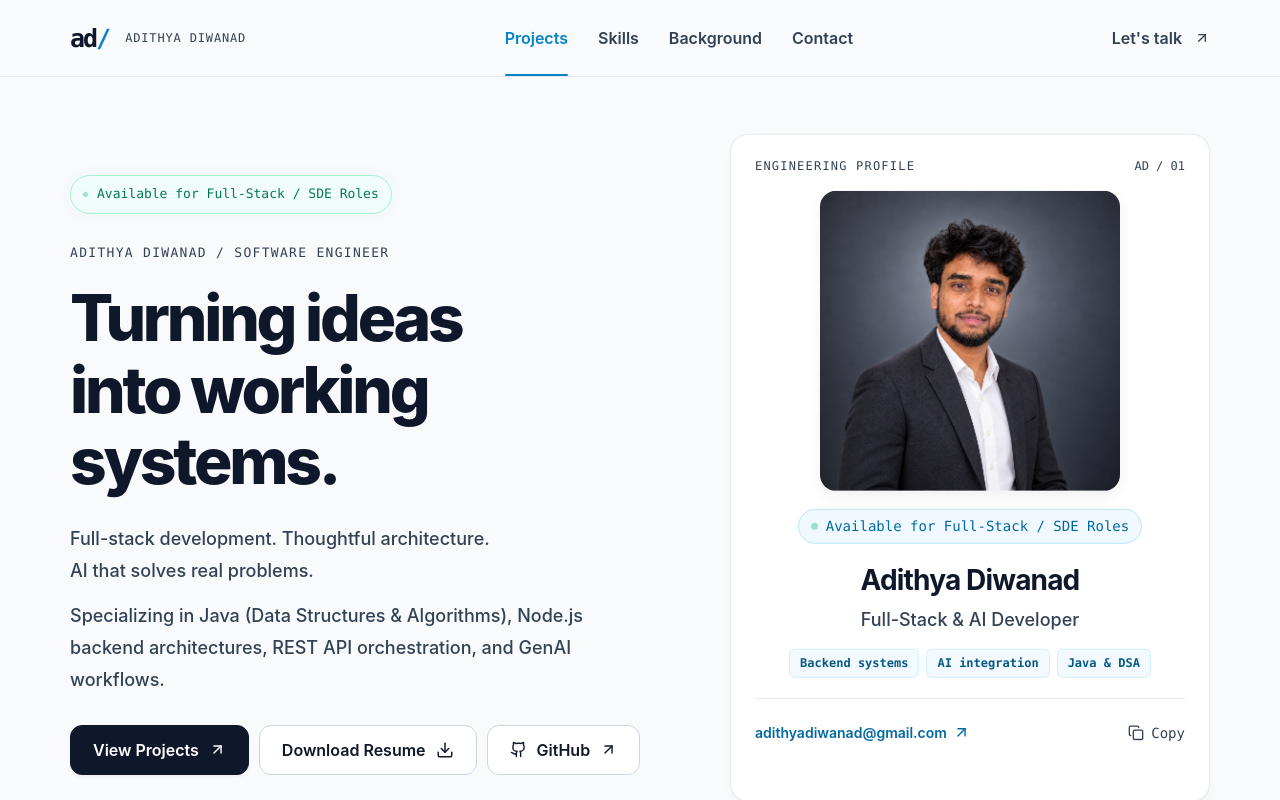
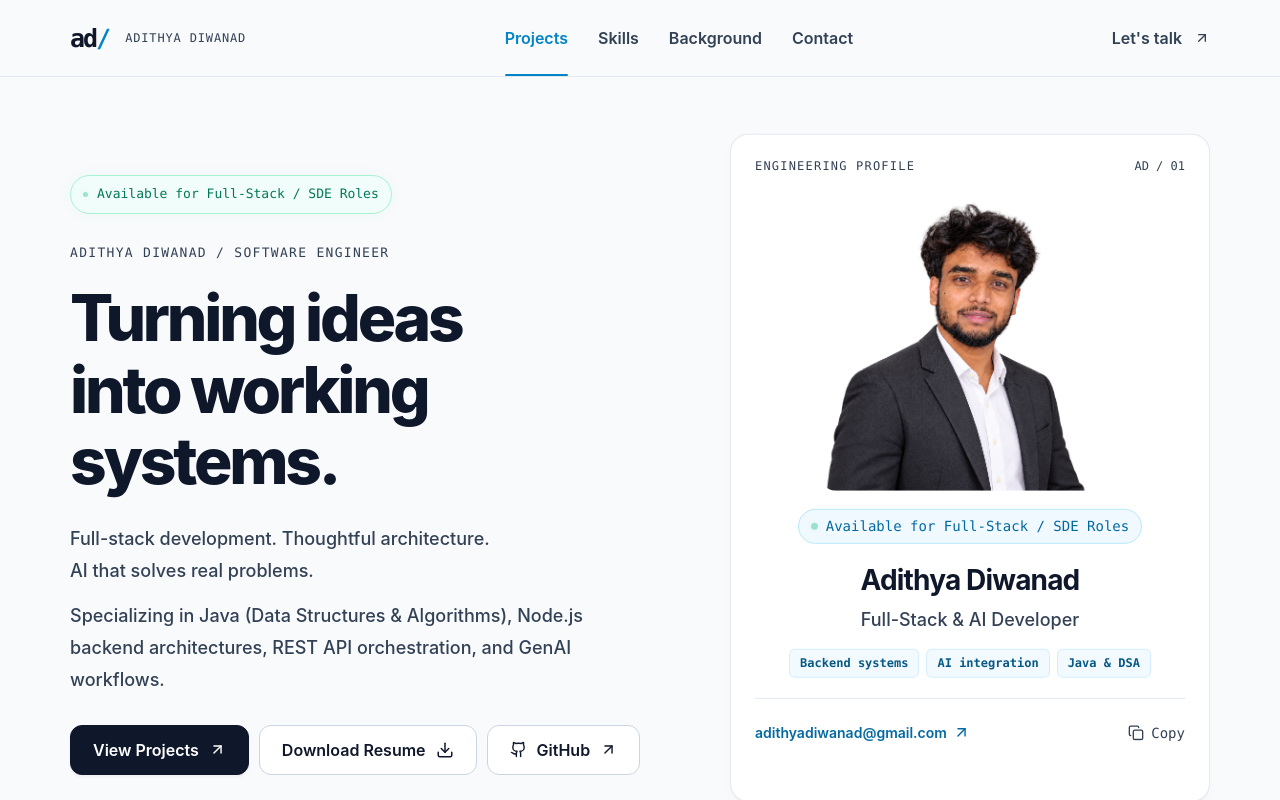
Before and after one commit to adithyadiwanad-sudo/adithya-portfolio, a React (Vite) app: page / in a window 1280 px wide. Shown: the top 800 px of the page. Built offline with nearby package versions, Linux system fonts and the light colour scheme.

Commit message:
applyed more animation for the UI

```diff
--- a/src/components/ProfileAvatar.jsx
+++ b/src/components/ProfileAvatar.jsx
@@ -18,7 +18,11 @@ export default function ProfileAvatar() {
         variants={{ rest: { opacity: 0 }, hover: { opacity: 1 } }}
         transition={{ duration: reduced ? 0 : 0.3 }}
       />
-      <div className="portrait-clip">
+      <motion.div
+        className="portrait-clip"
+        animate={reduced ? { y: 0, rotate: 0 } : { y: [0, -6, 0], rotate: [0, 0.6, 0] }}
+        transition={{ duration: 7, repeat: Infinity, ease: "easeInOut" }}
+      >
         {failed ? (
           <a
             href={profile.imageSourceUrl}
@@ -40,12 +44,12 @@ export default function ProfileAvatar() {
             onError={() => setFailed(true)}
             variants={{
               rest: { scale: 1 },
-              hover: { scale: reduced ? 1 : 1.05 },
+              hover: { scale: reduced ? 1 : 1.05, rotate: reduced ? 0 : -1 },
             }}
             transition={{ type: "spring", stiffness: 260, damping: 20 }}
           />
         )}
-      </div>
+      </motion.div>
     </motion.div>
   );
 }
--- a/src/data.js
+++ b/src/data.js
@@ -7,8 +7,8 @@ export const profile = {
   email: "adithyadiwanad@gmail.com",
   resumeUrl: "/Adithya_Diwanad_FullStack_Developer_Resume.pdf",
   resumeFilename: "Adithya_Diwanad_FullStack_Developer_Resume.pdf",
-  imageUrl: "/adithya-portrait.png",
-  imageSourceUrl: "/adithya-portrait.png",
+  imageUrl: "/adithya-portrait-cutout.png",
+  imageSourceUrl: "/adithya-portrait-cutout.png",
 };
 
 // Social Links
--- a/src/index.css
+++ b/src/index.css
@@ -1543,7 +1543,8 @@ footer p {
   overflow: hidden;
   border-radius: inherit;
   border: 0;
-  box-shadow: 0 5px 14px #0f172a10;
+  background: transparent;
+  box-shadow: none;
 }
 .profile-avatar img {
   display: block;
```
Also changed, not shown: public/adithya-portrait-cutout.png (added).
